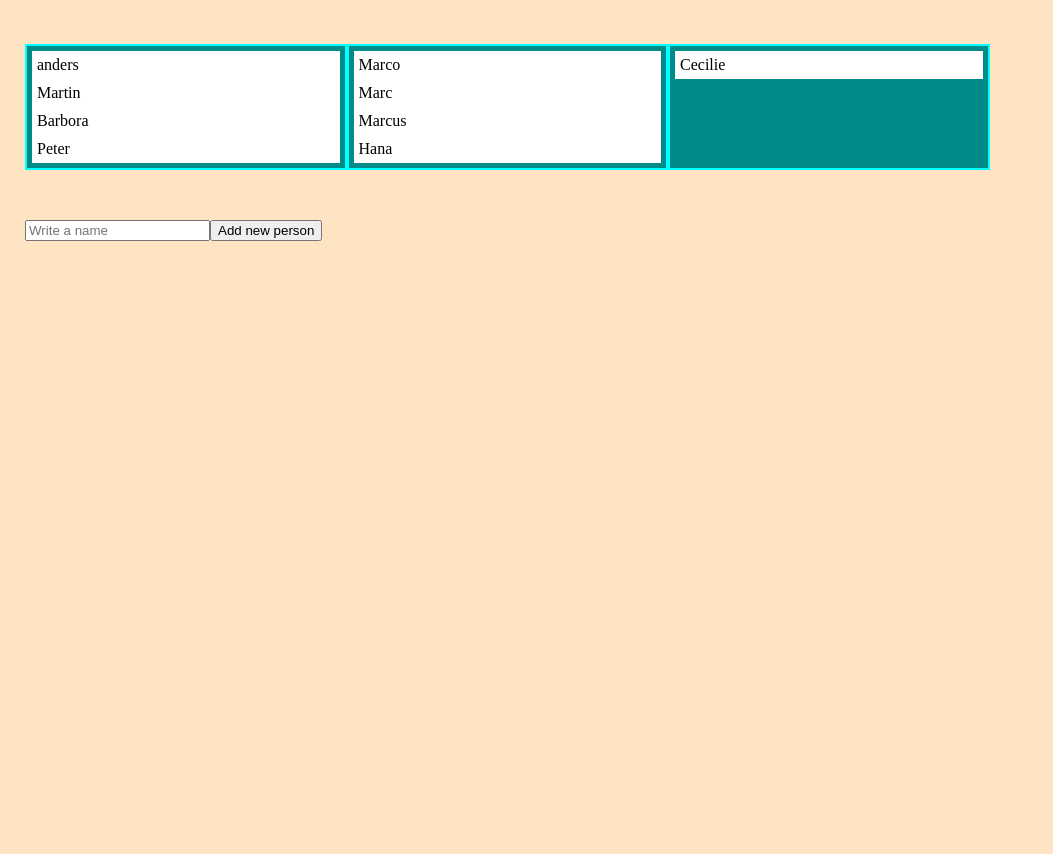
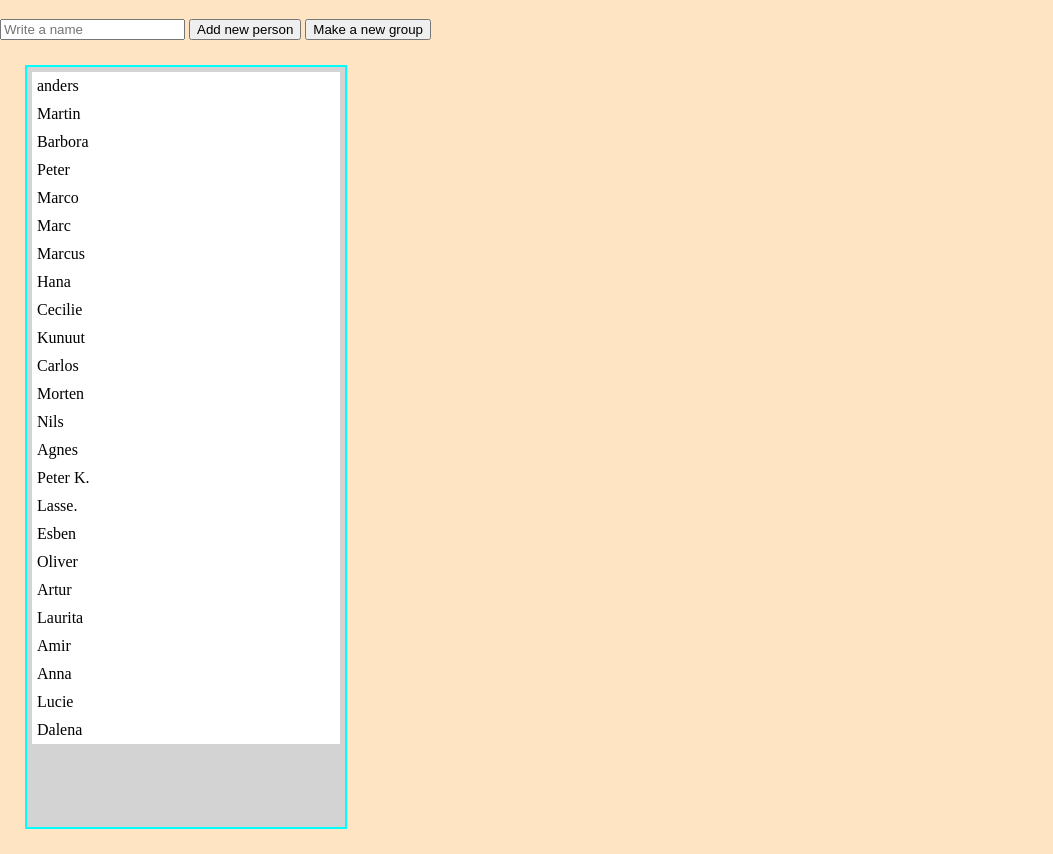
Before and after one commit to kunuutkaali/group-generator, a plain HTML site: page index.html in a window 1280 px wide. Shown: the part 61-915 px from the top of the page, without its empty margins (0-1053 px from the left). Before the commit the page ends 800 px from the top, so only its background shows below. Drawn offline with Linux system fonts and the light colour scheme.

Commit message:
Created make new group

```diff
--- a/index.html
+++ b/index.html
@@ -9,27 +9,39 @@
     <link rel="stylesheet" href="style.css">
 </head>
 <body>
-    <h1>Group Generator</h1>
+    <div class="header">
+        <h1>Group Generator</h1>
+        <input type="text" placeholder="Write a name">
+        <button onclick="addNewPerson()"> Add new person</button>
+        <button onclick="addNewGroup()"> Make a new group</button>
+    </div>
     <div class="container">
-        <div class="group">
+        <div class="group group-start">
             <div class="person" draggable="true">anders</div>
             <div class="person" draggable="true">Martin</div>
             <div class="person" draggable="true">Barbora</div>
             <div class="person" draggable="true">Peter</div>
-        </div>
-        <div class="group">
             <div class="person" draggable="true">Marco</div>
             <div class="person" draggable="true">Marc</div>
             <div class="person" draggable="true">Marcus</div>
             <div class="person" draggable="true">Hana</div>
+            <div class="person" draggable="true">Cecilie</div>
+            <div class="person" draggable="true">Kunuut</div>
+            <div class="person" draggable="true">Carlos</div>
+            <div class="person" draggable="true">Morten</div>
+            <div class="person" draggable="true">Nils</div>
+            <div class="person" draggable="true">Agnes</div>
+            <div class="person" draggable="true">Peter K.</div>
+            <div class="person" draggable="true">Lasse.</div>
+            <div class="person" draggable="true">Esben</div>
+            <div class="person" draggable="true">Oliver</div>
+            <div class="person" draggable="true">Artur</div>
+            <div class="person" draggable="true">Laurita</div>
+            <div class="person" draggable="true">Amir</div>
+            <div class="person" draggable="true">Anna</div>
+            <div class="person" draggable="true">Lucie</div>
+            <div class="person" draggable="true">Dalena</div>
         </div>
-        <div class="group">
-            <div class="person" draggable="true">Cecilie</div>
-        </div>
-    </div>
-    <div class="container">
-        <input type="text" placeholder="Write a name">
-        <button onclick="addNewPerson()"> Add new person</button>
     </div>
 </body>
 </html>
--- a/main.js
+++ b/main.js
@@ -1,13 +1,34 @@
-/* List of names */
-// let persons = [
-//     "Anders", "Martin", "Barbora", "Peter", "Marco", "Marc", "Marcus", "Hana", "Cecilie",
-//     "Kunuut", "Carlos", "Morten", "Nils", "Agnes", "Peter K.", "Lasse", "Esben",
-//     "Oliver", "Artur", "Laurita", "Amir", "Anna", "Lucie", "Dalena"
-// ];
-
 const persons = document.querySelectorAll('.person');
 const groups = document.querySelectorAll('.group');
 
+// Add group event listener
+function addGroupListener(group){
+    group.addEventListener('dragover', e => {
+        e.preventDefault(); // Prevent the default "dont" cursor
+        console.log(group.childElementCount);
+        if(group.childElementCount > 3){
+            // Dont add the child if the hovered group had 3 before (4 including this one)
+        }else{
+            // It is possible to add
+            const person = document.querySelector('.dragging')
+            group.appendChild(person)
+        }
+    })
+}
+
+// Assign the first groups
+groups.forEach( group => {
+    addGroupListener(group);
+})
+
+// Create a new group
+function addNewGroup(){
+    const container = document.querySelector('.container');
+    newGroup = document.createElement('DIV');
+    newGroup.classList.add('group');
+    addGroupListener(newGroup);
+    container.appendChild(newGroup);
+}
 
 
 // Person listeners
@@ -19,18 +40,3 @@ persons.forEach( person => {
         person.classList.remove('dragging')
     })
 })
-
-// Group listeners
-groups.forEach( group => {
-    group.addEventListener('dragover', e => {
-        e.preventDefault(); // Prevent the default "dont" cursor
-        console.log(group.childElementCount);
-        if(group.childElementCount > 3){
-            // Dont add the child if the hovered group had 3 before (4 including this one)
-        }else{
-            // It is possible to add
-            const person = document.querySelector('.dragging')
-            group.appendChild(person)
-        }
-    })
-})
--- a/style.css
+++ b/style.css
@@ -9,6 +9,7 @@ body{
     background: darkcyan;
     border:aqua 2px solid;
     padding:5px;
+    height:300px;
 }
 .person{
     position:relative;
@@ -16,4 +17,8 @@ body{
     padding:5px;
     cursor: move;
 }
+.group-start{
+    height:750px;
+    background-color: lightgray;
+}
 .person.dragging{ opacity: 0.5};
```
